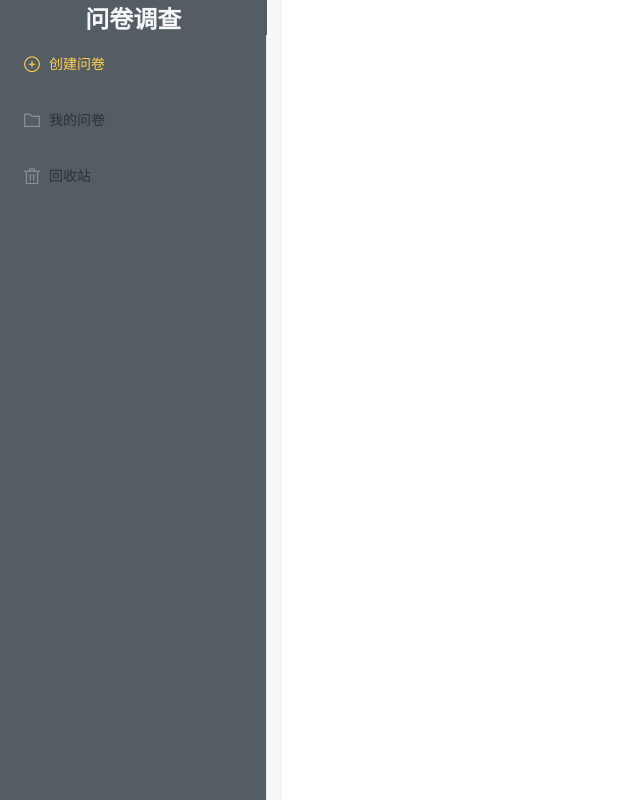
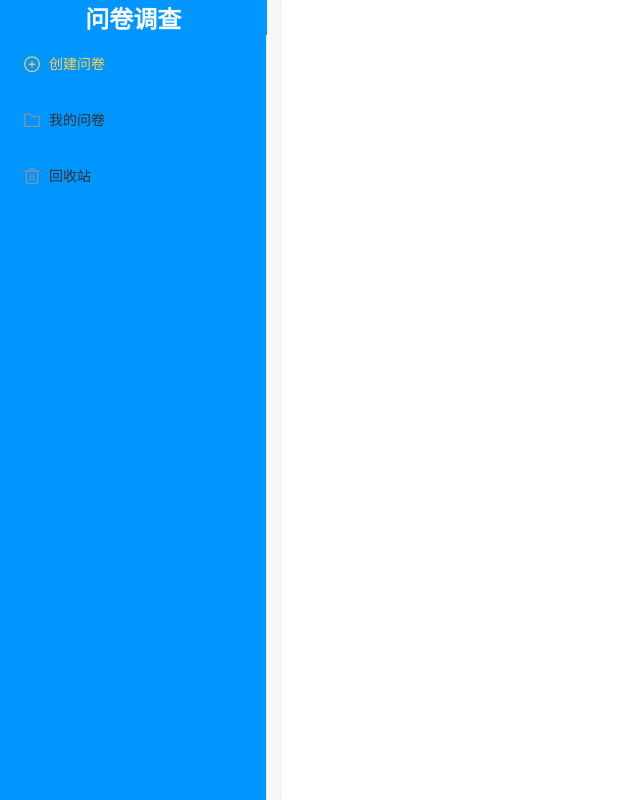
Before and after one commit to genhao3/Questionnaire_survey, a Vue app: page / in a window 1280 px wide. Shown: the whole page, without its empty margins (0-640 px from the left). Built offline with nearby package versions, Linux system fonts and the light colour scheme.

Commit message:
更改灰色为蓝色

```diff
--- a/src/views/index/index.vue
+++ b/src/views/index/index.vue
@@ -6,7 +6,7 @@
         <el-menu
           default-active="1"
           class="el-menu-vertical-demo"
-          background-color="#545c64"
+          background-color="#0095ff"
           ext-color="#fff"
           active-text-color="#ffd04b"
         >
@@ -73,7 +73,7 @@ export default {
   color: #f5f7f9;
   text-align: center;
   font-size: 24px;
-  background-color: #545c64;
+  background-color: #0095ff;
 }
 
 .layout-right {
```
